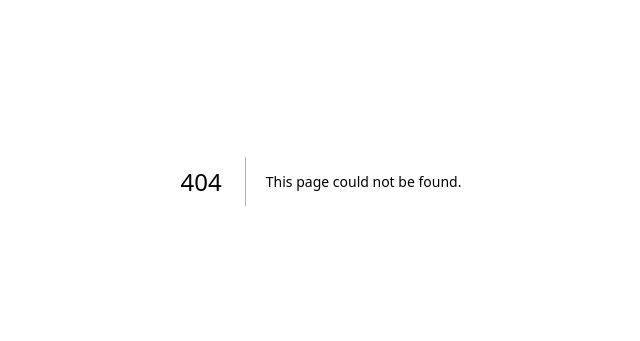
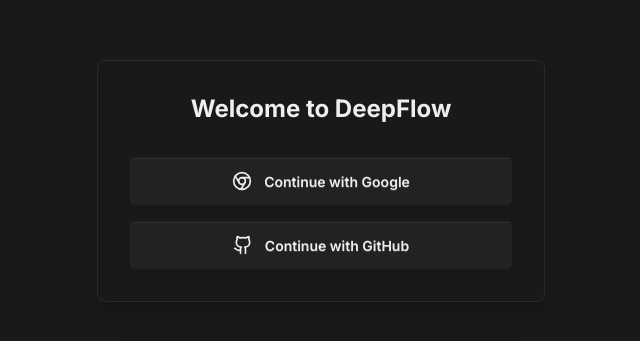
Before and after one commit to vaujan/deepflow, a Next.js app: page /login in a window 1280 px wide. Before the commit this address had no page. Shown: the part 219-560 px from the top of the page, without its empty margins (319-959 px from the left). Built offline with nearby package versions, Linux system fonts and the light colour scheme.

Commit message:
remove debugger

```diff
--- /dev/null
+++ b/src/app/login/page.tsx
@@ -0,0 +1,131 @@
+"use client";
+
+import { useState, useEffect, useRef } from "react";
+import { useRouter } from "next/navigation";
+import { supabase } from "../../lib/supabase/client";
+import { Github, Chrome, Loader2 } from "lucide-react";
+
+export default function LoginPage() {
+  const [loading, setLoading] = useState<string | null>(null);
+  const [error, setError] = useState<string | null>(null);
+  const router = useRouter();
+  const headingRef = useRef<HTMLHeadingElement>(null);
+
+  useEffect(() => {
+    // Focus heading on mount for accessibility
+    if (headingRef.current) {
+      headingRef.current.focus();
+    }
+
+    // Check for error parameters in URL
+    const searchParams = new URLSearchParams(window.location.search);
+    const errorParam = searchParams.get("error");
+    if (errorParam) {
+      if (errorParam === "supabase-not-configured") {
+        setError(
+          "Supabase is not configured. Please set up your Supabase project and update the environment variables.",
+        );
+      } else if (errorParam === "auth-callback-error") {
+        setError("Authentication failed. Please try again.");
+      }
+    }
+  }, []);
+
+  const signInWithOAuth = async (provider: "google" | "github") => {
+    setLoading(provider);
+    setError(null);
+
+    // Check if Supabase is configured
+    const supabaseUrl = process.env.NEXT_PUBLIC_SUPABASE_URL;
+    const supabaseAnonKey = process.env.NEXT_PUBLIC_SUPABASE_ANON_KEY;
+
+    if (
+      !supabaseUrl ||
+      !supabaseAnonKey ||
+      supabaseUrl.includes("your-project-ref") ||
+      supabaseAnonKey.includes("your-anon-key")
+    ) {
+      setError(
+        "Supabase is not configured. Please set up your Supabase project and update the environment variables.",
+      );
+      setLoading(null);
+      return;
+    }
+
+    try {
+      const { getSupabaseBrowserClient } = await import(
+        "../../lib/supabase/client"
+      );
+      const supabase = getSupabaseBrowserClient();
+
+      const { error } = await supabase.auth.signInWithOAuth({
+        provider,
+        options: {
+          redirectTo: `${process.env.NEXT_PUBLIC_SITE_URL}/auth/callback`,
+        },
+      });
+
+      if (error) {
+        setError(error.message);
+        setLoading(null);
+      }
+    } catch (err) {
+      setError("An unexpected error occurred. Please try again.");
+      setLoading(null);
+    }
+  };
+
+  return (
+    <div className="min-h-screen bg-gray-2 flex bg-dots items-center justify-center p-4">
+      <div className="w-full bg-base-300 border border-border card max-w-md rounded-box shadow-xl p-8">
+                <h1
+                    ref={headingRef}
+                    tabIndex={-1}
+                    className="text-2xl font-bold text-base-content text-center mb-8 focus:outline-none"
+                >
+                    Welcome to DeepFlow
+                </h1>
+
+        <div className="space-y-4">
+          <button
+            onClick={() => signInWithOAuth("google")}
+            disabled={loading !== null}
+            className="w-full btn min-h-[48px] gap-3 focus-visible:outline-none focus-visible:ring-2 focus-visible:ring-primary/50 disabled:opacity-50"
+            aria-label="Continue with Google"
+          >
+            {loading === "google" ? (
+              <Loader2 size={20} className="animate-spin" />
+            ) : (
+              <Chrome size={20} />
+            )}
+            {loading === "google" ? "Signing in..." : "Continue with Google"}
+          </button>
+
+          <button
+            onClick={() => signInWithOAuth("github")}
+            disabled={loading !== null}
+            className="w-full btn min-h-[48px] gap-3 focus-visible:outline-none focus-visible:ring-2 focus-visible:ring-primary/50 disabled:opacity-50"
+            aria-label="Continue with GitHub"
+          >
+            {loading === "github" ? (
+              <Loader2 size={20} className="animate-spin" />
+            ) : (
+              <Github size={20} />
+            )}
+            {loading === "github" ? "Signing in..." : "Continue with GitHub"}
+          </button>
+        </div>
+
+        {error && (
+          <div
+            role="alert"
+            aria-live="polite"
+            className="mt-6 p-4 bg-error/10 border border-error/20 rounded-lg text-error text-sm"
+          >
+            {error}
+          </div>
+        )}
+      </div>
+    </div>
+  );
+}
```
